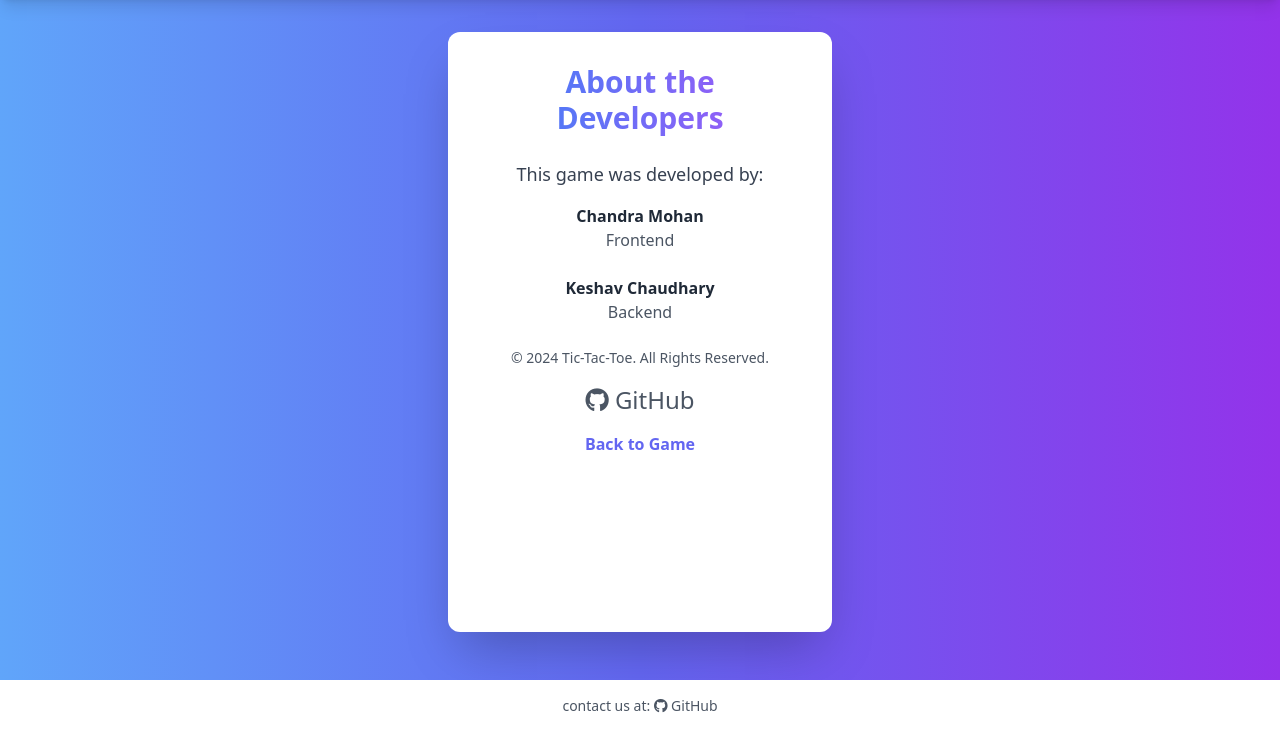
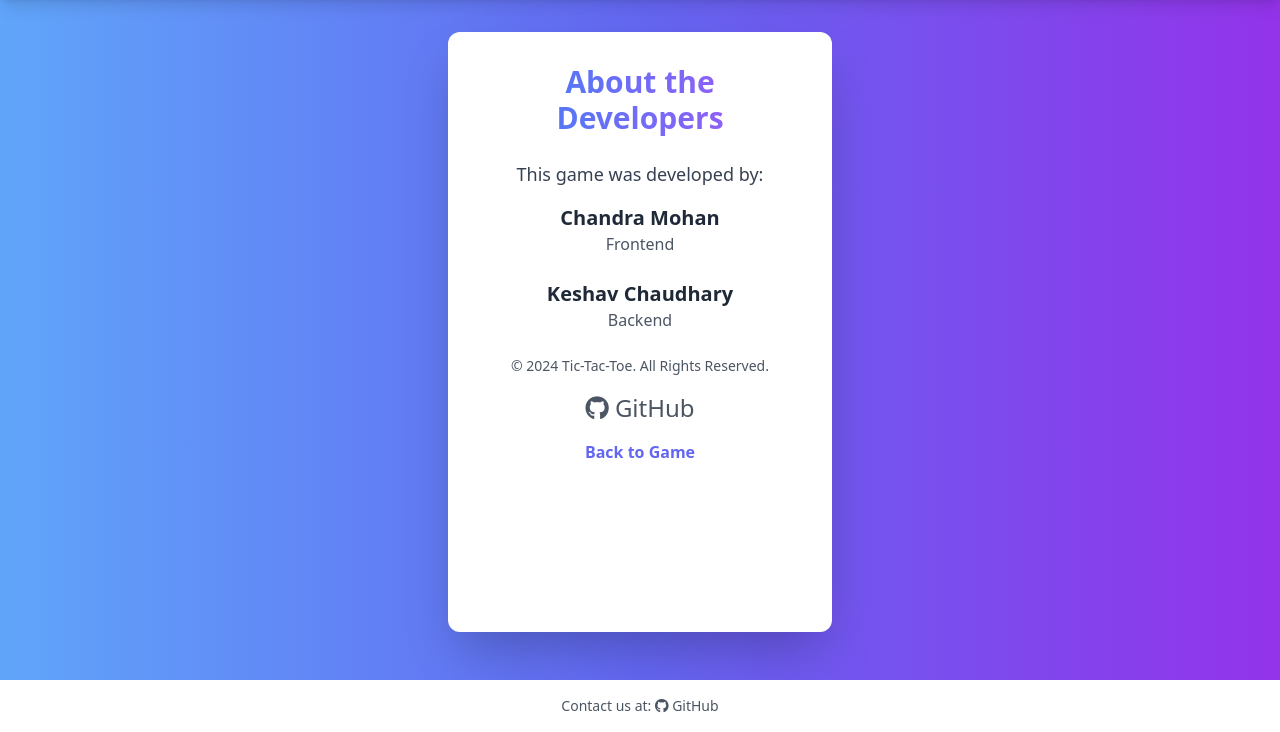
Before and after one commit to Keshav-Chaudhary/Tic-Tac-Toe, a Flask app: page /about in a window 1280 px wide. Shown: the part 68-800 px from the top of the page. Run offline with Flask 3, Linux system fonts and the light colour scheme; some libraries are stand-ins or nearby versions.

Commit message:
Update about.html

```diff
--- a/templates/about.html
+++ b/templates/about.html
@@ -5,7 +5,6 @@
     <meta name="viewport" content="width=device-width, initial-scale=1.0">
     <title>About the Developers - Tic-Tac-Toe</title>
     <script src="https://cdn.tailwindcss.com"></script>
-    <!-- Add FontAwesome CDN for GitHub Icon -->
     <link rel="stylesheet" href="https://cdnjs.cloudflare.com/ajax/libs/font-awesome/6.0.0-beta3/css/all.min.css">
 </head>
 <body class="bg-gradient-to-r from-blue-400 via-indigo-500 to-purple-600 font-sans antialiased flex flex-col min-h-screen">
@@ -13,33 +12,34 @@
     <!-- Navbar Section -->
     <nav class="bg-white p-4 shadow-lg w-full">
         <div class="container mx-auto flex justify-between items-center">
-            <a href="/" class="text-3xl font-extrabold text-gray-800 text-transparent bg-clip-text bg-gradient-to-r from-blue-500 to-purple-500">
+            <a href="/" class="text-2xl sm:text-3xl font-extrabold text-gray-800 text-transparent bg-clip-text bg-gradient-to-r from-blue-500 to-purple-500">
                 Tic-Tac-Toe
             </a>
         </div>
     </nav>
 
     <!-- About Developer Section -->
-    <div class="about-container bg-white p-8 rounded-xl shadow-2xl w-96 flex flex-col items-center mx-auto mt-8 mb-12 flex-grow">
-        <h1 class="text-3xl font-extrabold text-center text-gray-800 mb-6 text-transparent bg-clip-text bg-gradient-to-r from-blue-500 to-purple-500">
+    <div class="about-container bg-white p-6 sm:p-8 rounded-xl shadow-2xl w-full max-w-md sm:w-96 flex flex-col items-center mx-auto mt-8 mb-12 flex-grow">
+        <h1 class="text-2xl sm:text-3xl font-extrabold text-center text-gray-800 mb-6 text-transparent bg-clip-text bg-gradient-to-r from-blue-500 to-purple-500">
             About the Developers
         </h1>
 
-        <p class="text-lg text-gray-700 mb-4">
+        <p class="text-base sm:text-lg text-gray-700 mb-4 text-center">
             This game was developed by:
         </p>
 
+        <!-- Developer Info -->
         <div class="developer-info text-center mb-6">
-            <p class="font-bold text-gray-800">Chandra Mohan</p>
-            <p class="text-gray-600">Frontend</p>
+            <p class="font-bold text-gray-800 text-lg sm:text-xl">Chandra Mohan</p>
+            <p class="text-gray-600 text-sm sm:text-base">Frontend</p>
         </div>
 
         <div class="developer-info text-center mb-6">
-            <p class="font-bold text-gray-800">Keshav Chaudhary</p>
-            <p class="text-gray-600">Backend</p>
+            <p class="font-bold text-gray-800 text-lg sm:text-xl">Keshav Chaudhary</p>
+            <p class="text-gray-600 text-sm sm:text-base">Backend</p>
         </div>
 
-        <p class="text-sm text-gray-600">
+        <p class="text-xs sm:text-sm text-gray-600 text-center">
             &copy; 2024 Tic-Tac-Toe. All Rights Reserved.
         </p>
 
@@ -51,15 +51,17 @@
         </div>
 
         <!-- Back Button -->
-        <a href="/" class="mt-4 text-indigo-500 hover:text-indigo-700 font-bold">Back to Game</a>
+        <a href="/" class="mt-4 text-indigo-500 hover:text-indigo-700 font-bold">
+            Back to Game
+        </a>
     </div>
 
-    <!-- Footer Section (Always at the bottom) -->
+    <!-- Footer Section -->
     <footer class="bg-white p-4 mt-auto">
         <div class="container mx-auto text-center">
             <p class="text-sm text-gray-600">
-                 contact us at:
-                <a href="https://github.com/Keshav-Chaudhary" target="_blank" class="text-sm text-gray-600 hover:text-indigo-500 text-2xl">
+                Contact us at:
+                <a href="https://github.com/Keshav-Chaudhary" target="_blank" class="text-gray-600 hover:text-indigo-500">
                     <i class="fab fa-github"></i> GitHub
                 </a>
             </p>
```
